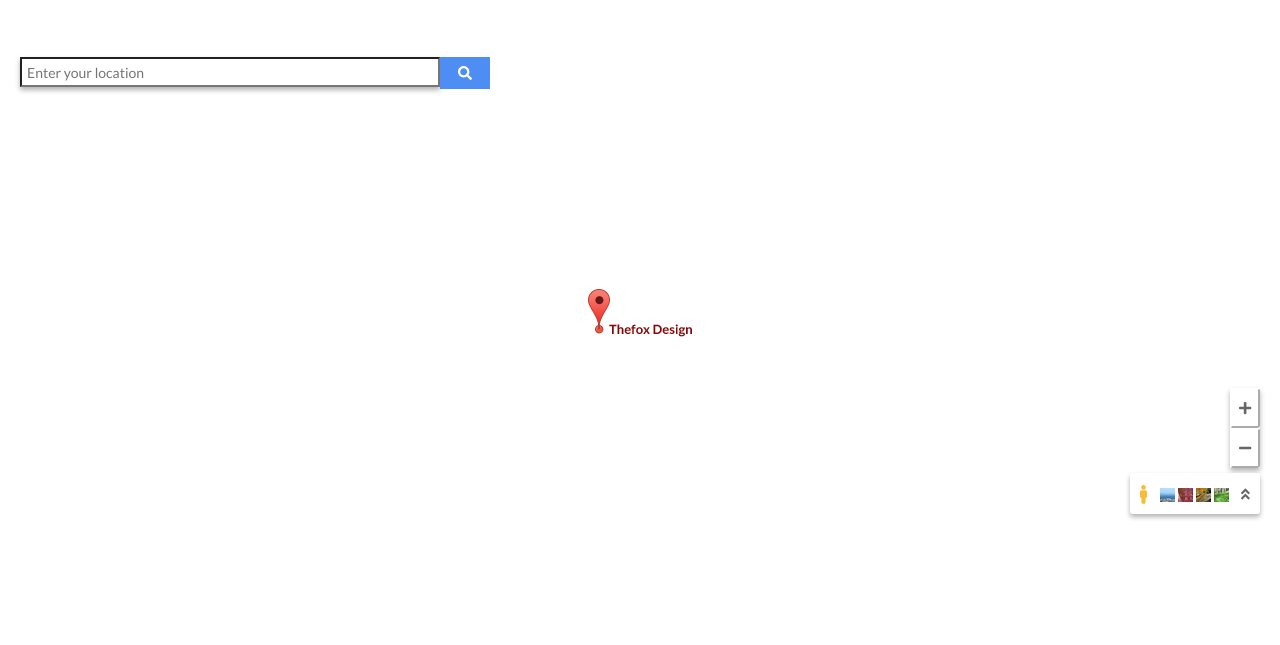
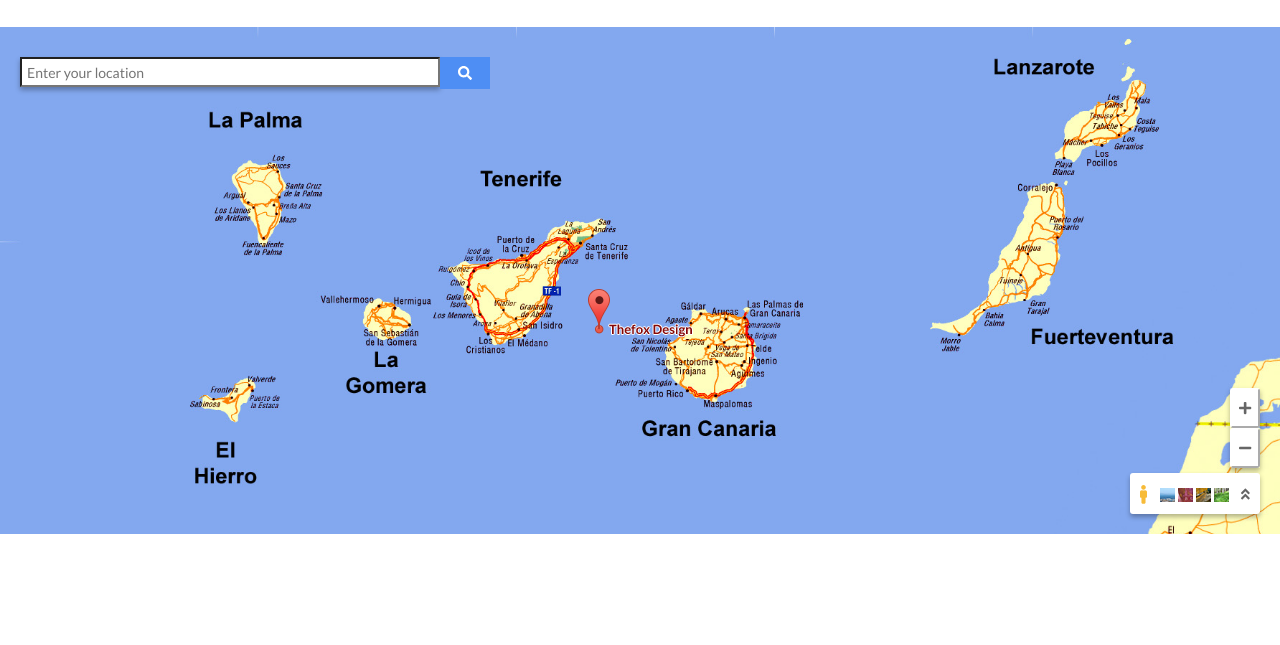
Before and after one commit to PabloCaDa/thefox_business, a plain HTML site: page index.html in a window 1280 px wide. Shown: the part 4261-4906 px from the top of the page. Drawn offline with nearby package versions, Linux system fonts and the light colour scheme.

Commit message:
img routes

```diff
--- a/assets/css/main.css
+++ b/assets/css/main.css
@@ -483,7 +483,7 @@ nav {
 }
 
 #maps {
-    background-image: url("./assets/img/canarias.jpg");
+    background-image: url("../img/canarias.jpg");
     background-size: cover;
     background-repeat: no-repeat;
     padding: 30px 20px 20px 20px;
```
